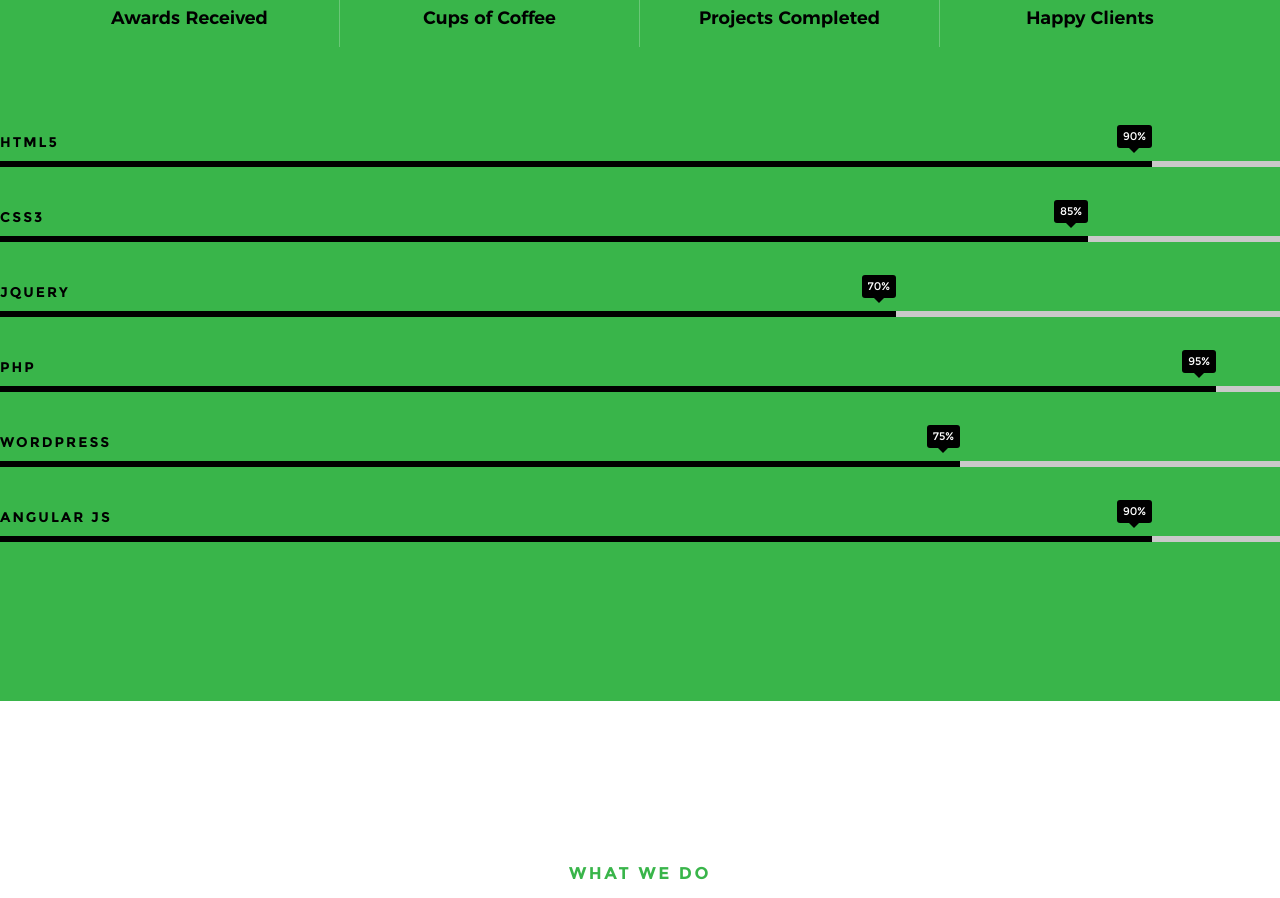
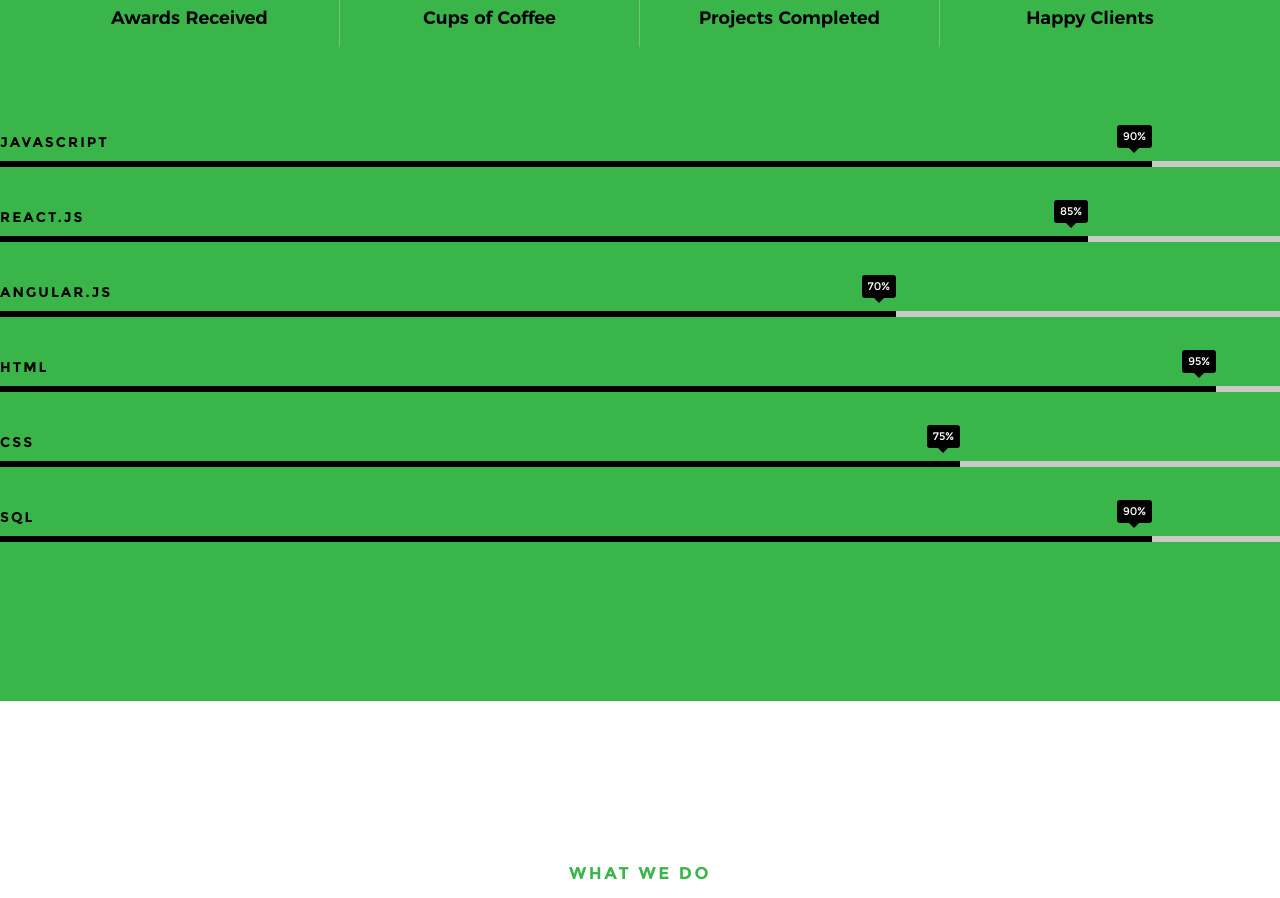
Before and after one commit to hahsan95/portfolio-website, a React (Create React App) app: page / in a window 1280 px wide. Shown: the part 1720-2618 px from the top of the page. Built offline with nearby package versions, Linux system fonts and the light colour scheme; some icons are missing.

Commit message:
changed skill percentage bar labels

```diff
--- a/src/components/About/About.js
+++ b/src/components/About/About.js
@@ -40,27 +40,27 @@ export default class About extends Component {
         <ul className="skill-bars">
           <li>
             <div className="progress percent90"><span>90%</span></div>
-            <strong>HTML5</strong>
+            <strong>Javascript</strong>
           </li>
           <li>
             <div className="progress percent85"><span>85%</span></div>
-            <strong>CSS3</strong>
+            <strong>React.js</strong>
           </li>
           <li>
             <div className="progress percent70"><span>70%</span></div>
-            <strong>JQuery</strong>
+            <strong>Angular.js</strong>
           </li>
           <li>
             <div className="progress percent95"><span>95%</span></div>
-            <strong>PHP</strong>
+            <strong>HTML</strong>
           </li>
           <li>
             <div className="progress percent75"><span>75%</span></div>
-            <strong>Wordpress</strong>
+            <strong>CSS</strong>
           </li>
           <li>
             <div className="progress percent90"><span>90%</span></div>
-            <strong>Angular JS</strong>
+            <strong>SQL</strong>
           </li>
         </ul>
 
```
